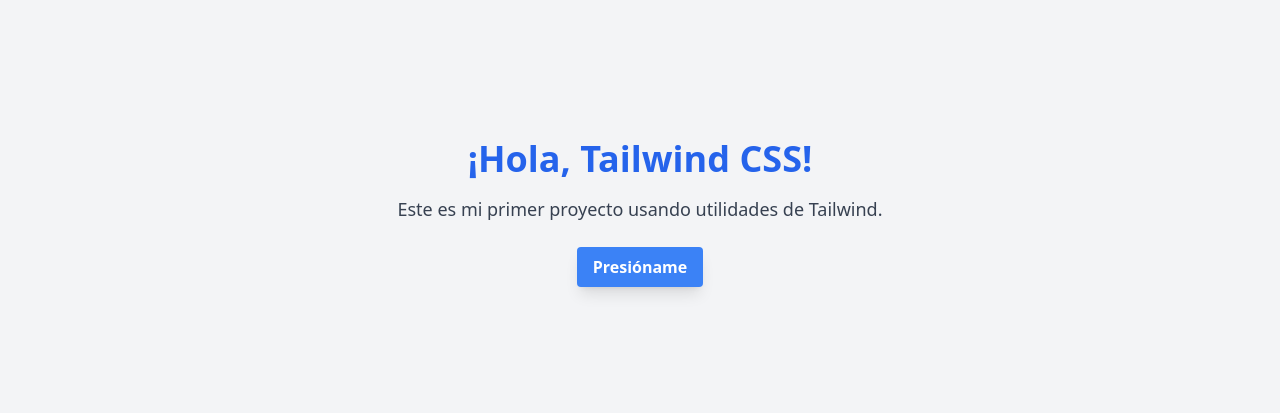
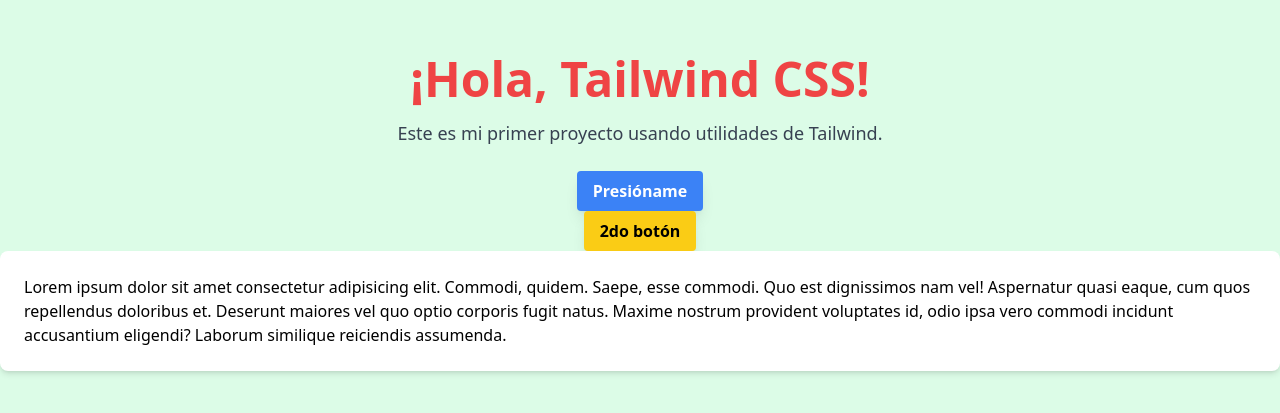
Before and after one commit to OpazoTD/Ejercicio-Tailwindcss, a plain HTML site: page index.html in a window 1280 px wide. Shown: the part 187-600 px from the top of the page. Drawn offline with nearby package versions, Linux system fonts and the light colour scheme.

Commit message:
cambios en el index

```diff
--- a/index.html
+++ b/index.html
@@ -7,9 +7,10 @@
 <!-- Importar Tailwind desde CDN -->
 <script src="https://cdn.tailwindcss.com"></script>
 </head>
-<body class="bg-gray-100 flex flex-col items-center justify-center min-h-screen">
-<h1 class="text-4xl font-bold text-blue-600 mb-4">
-    ¡Hola, Tailwind CSS!
+<body class="bg-green-100 flex flex-col items-center justify-center min-h-screen">
+
+    <h1 class="text-5xl font-bold text-red-500 mb-4">
+        ¡Hola, Tailwind CSS!
 </h1>
 <p class="text-lg text-gray-700 mb-6">
     Este es mi primer proyecto usando utilidades de Tailwind.
@@ -17,5 +18,9 @@
 <button class="bg-blue-500 hover:bg-blue-700 text-white font-semibold py-2 px-4 rounded shadow-lg">
 Presióname
 </button>
+<button class="bg-yellow-400 hover:bg-blue-700 text-black font-semibold py-2 px-4 rounded shadow-lg">
+2do botón
+</button>
+<div class=" p-6 bg-white rounded-lg shadow-md"> Lorem ipsum dolor sit amet consectetur adipisicing elit. Commodi, quidem. Saepe, esse commodi. Quo est dignissimos nam vel! Aspernatur quasi eaque, cum quos repellendus doloribus et. Deserunt maiores vel quo optio corporis fugit natus. Maxime nostrum provident voluptates id, odio ipsa vero commodi incidunt accusantium eligendi? Laborum similique reiciendis assumenda.</div>
 </body>
 </html>
```
